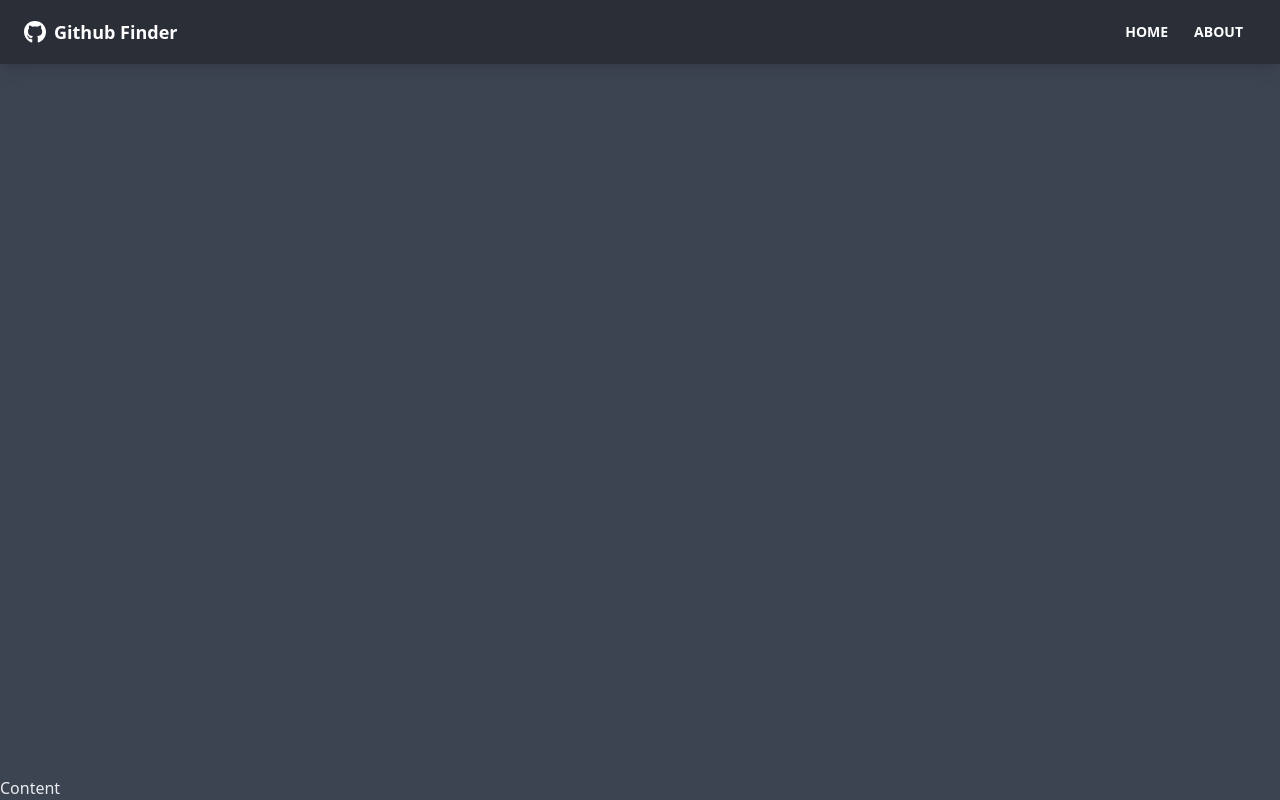
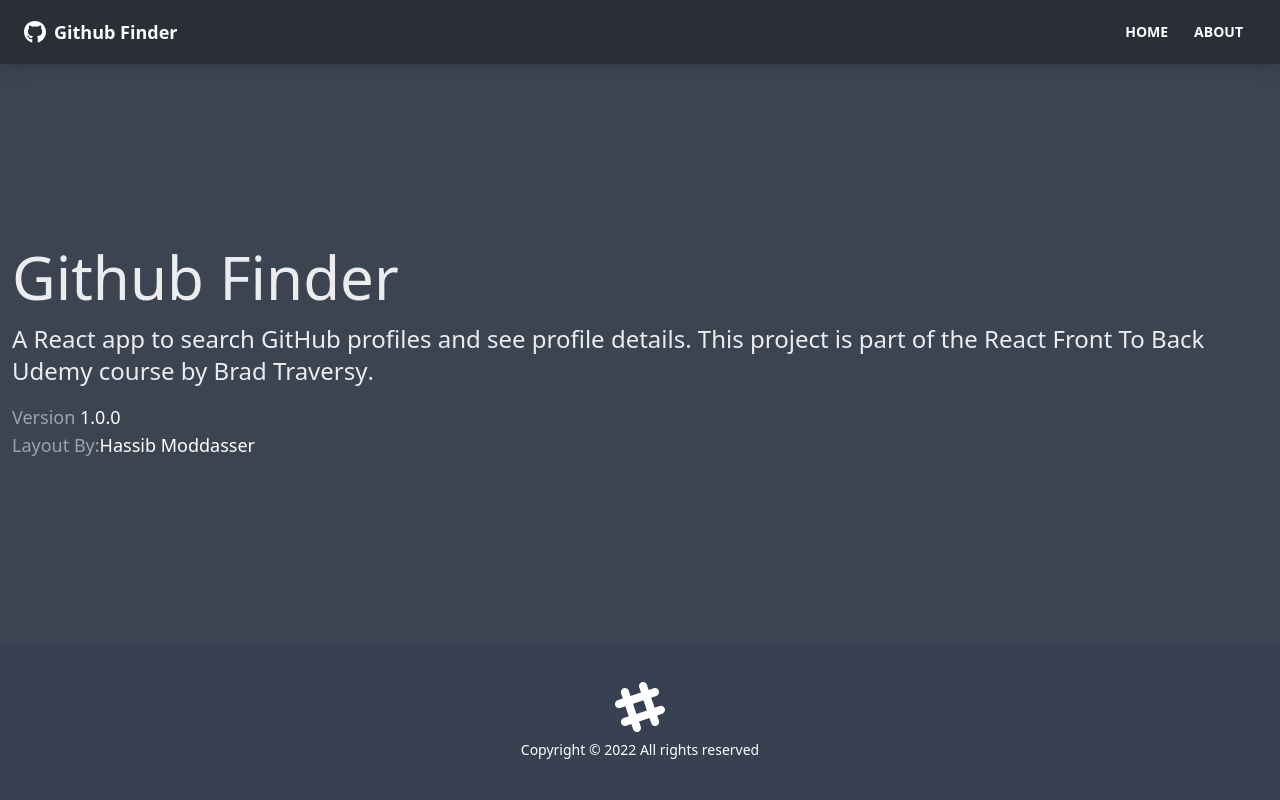
Before and after one commit to jvboronat/github-finder, a React (Create React App) app: page /about in a window 1280 px wide. Built offline with nearby package versions, Linux system fonts and the light colour scheme.

Commit message:
GitHub Finder Project Start

```diff
--- a/src/App.js
+++ b/src/App.js
@@ -1,5 +1,9 @@
-import {BrowserRouter as Router, Route} from 'react-router-dom'
+import {BrowserRouter as Router, Route, Routes} from 'react-router-dom'
 import Navbar from './components/layout/Navbar';
+import Footer from './components/layout/Footer';
+import About from './pages/About'
+import Home from './pages/Home'
+import NotFound from './pages/NotFound';
 
 function App() {
   return (
@@ -7,10 +11,17 @@
 
       <div className="flex flex-col justify-between h-screen">
       <Navbar/>
-      <main>
+            <main className='container mx-auto px-3 pb-12'>
+            <Routes>
+              <Route path='/' element={<Home/>}></Route>
+              <Route path='/about' element={<About/>}></Route>
+              <Route path='/notfound' element={<NotFound/>}></Route>
+              <Route path='/*' element={<NotFound/>}></Route>
 
-        Content
-      </main>
+            </Routes>
+          </main>
+      <Footer/>
+
       </div>
 
 
--- /dev/null
+++ b/src/components/layout/Footer.jsx
@@ -0,0 +1,27 @@
+function Footer() {
+
+    const footerYear = new Date().getFullYear();
+
+    return (
+        <footer className='footer p-10 bg-gray-700 text-primary-content footer-center'>
+            <div>
+            <svg
+          width='50'
+          height='50'
+          viewBox='0 0 24 24'
+          xmlns='http://www.w3.org/2000/svg'
+          fillRule='evenodd'
+          clipRule='evenodd'
+          className='inline-block fill-current'
+        >
+          <path d='M22.672 15.226l-2.432.811.841 2.515c.33 1.019-.209 2.127-1.23 2.456-1.15.325-2.148-.321-2.463-1.226l-.84-2.518-5.013 1.677.84 2.517c.391 1.203-.434 2.542-1.831 2.542-.88 0-1.601-.564-1.86-1.314l-.842-2.516-2.431.809c-1.135.328-2.145-.317-2.463-1.229-.329-1.018.211-2.127 1.231-2.456l2.432-.809-1.621-4.823-2.432.808c-1.355.384-2.558-.59-2.558-1.839 0-.817.509-1.582 1.327-1.846l2.433-.809-.842-2.515c-.33-1.02.211-2.129 1.232-2.458 1.02-.329 2.13.209 2.461 1.229l.842 2.515 5.011-1.677-.839-2.517c-.403-1.238.484-2.553 1.843-2.553.819 0 1.585.509 1.85 1.326l.841 2.517 2.431-.81c1.02-.33 2.131.211 2.461 1.229.332 1.018-.21 2.126-1.23 2.456l-2.433.809 1.622 4.823 2.433-.809c1.242-.401 2.557.484 2.557 1.838 0 .819-.51 1.583-1.328 1.847m-8.992-6.428l-5.01 1.675 1.619 4.828 5.011-1.674-1.62-4.829z'></path>
+        </svg>
+                <p>Copyright &copy; {footerYear} All rights reserved</p>
+            </div>
+
+
+        </footer>
+    )
+}
+
+export default Footer
--- a/src/components/layout/Navbar.jsx
+++ b/src/components/layout/Navbar.jsx
@@ -1,6 +1,7 @@
 import {FaGithub} from 'react-icons/fa'
 import {Link} from 'react-router-dom'
 import PropTypes from 'prop-types'
+
 
 function Navbar({title}) {
     return (
--- /dev/null
+++ b/src/pages/About.jsx
@@ -0,0 +1,31 @@
+function About() {
+    return (
+<>
+      <h1 className='text-6xl mb-4'>Github Finder</h1>
+      <p className='mb-4 text-2xl font-light'>
+        A React app to search GitHub profiles and see profile details. This
+        project is part of the
+        <a href='https://www.udemy.com/course/modern-react-front-to-back/'>
+          {' '}
+          React Front To Back
+        </a>{' '}
+        Udemy course by
+        <strong>
+          <a href='https://traversymedia.com'> Brad Traversy</a>
+        </strong>
+        .
+      </p>
+      <p className='text-lg text-gray-400'>
+        Version <span className='text-white'>1.0.0</span>
+      </p>
+      <p className='text-lg text-gray-400'>
+        Layout By:
+        <a className='text-white' href='https://twitter.com/hassibmoddasser'>
+          Hassib Moddasser
+        </a>
+      </p>
+    </>
+    )
+}
+
+export default About
--- /dev/null
+++ b/src/pages/Home.jsx
@@ -0,0 +1,9 @@
+function Home() {
+    return (
+        <div>
+            <h1 className="text-6xl">Wellcome</h1>
+        </div>
+    )
+}
+
+export default Home
--- /dev/null
+++ b/src/pages/NotFound.jsx
@@ -0,0 +1,26 @@
+import {FaHome} from 'react-icons/fa'
+import {Link} from 'react-router-dom'
+
+function NotFound() {
+    return (
+        <div className='hero'>
+            <div className="text-center hero-content">
+                <div className="max-w-lg">
+                    <h1 className="text-8xl font-bold mb-8">
+                        Oops!
+                    </h1>
+                    <p className="text-5xl mb-8">
+                        404 - Page not found!
+                    </p>
+                    <Link className='btn btn-primary btn-lg' to='/'>
+                        <FaHome className='mr-2'/>
+                        Back To Home
+                    </Link>
+                </div>
+            </div>
+
+        </div>
+    )
+}
+
+export default NotFound
```
